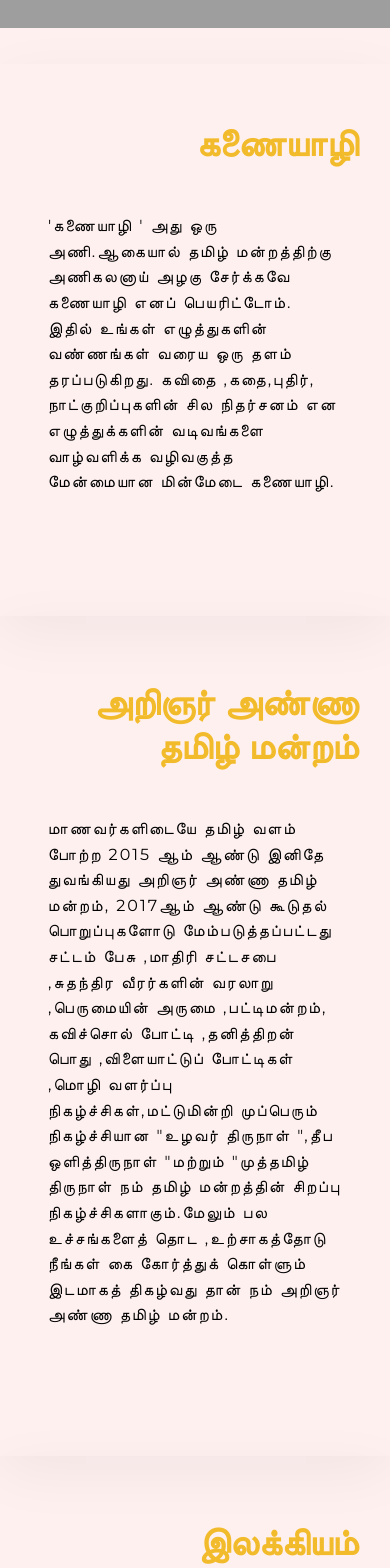
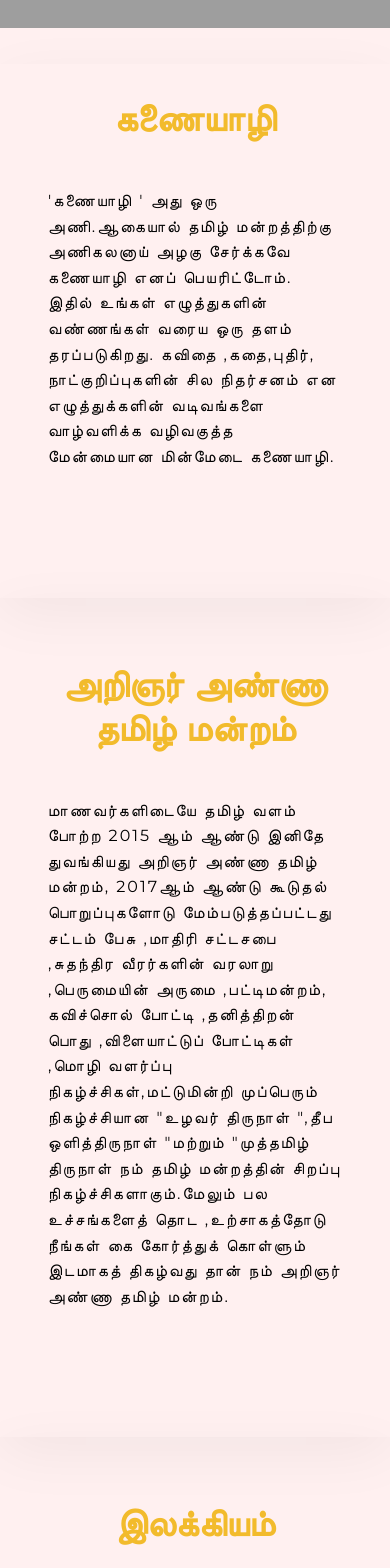
Before and after one commit to kishorekrrish3/Kanaiyali, a Next.js app: page / in a window 390 px wide. Shown: the part 960-2528 px from the top of the page. Built offline with nearby package versions, Linux system fonts and the light colour scheme; grey boxes are pictures that could not be loaded.

Commit message:
few changes made

```diff
--- a/src/pages/Main/HomeContent/HomeContent.css
+++ b/src/pages/Main/HomeContent/HomeContent.css
@@ -2,6 +2,7 @@
   color: #f2bb2c;
   font-size: 46px;
   padding-left: 4rem;
+  text-align: center;
 }
 
 .content-1 {
@@ -10,12 +11,12 @@
   display: flex;
   flex-direction: column;
   justify-content: center;
-  height: 360px;
   box-shadow: 0px 16px 56px 0px rgba(0, 0, 0, 0.05);
+  padding-top: 2rem;
 }
 
 .content-1-text {
-  text-align: right;
+  text-align: left;
   width: 900px;
   font-size: 18px;
   font-weight: 400;
@@ -36,6 +37,7 @@
   color: #f2bb2c;
   font-size: 38px;
   padding-right: 4rem;
+  text-align: center;
 }
 
 .content-2 {
@@ -69,6 +71,7 @@
 .content-3-title {
   color: #f2bb2c;
   font-size: 46px;
+  text-align: center;
 }
 
 .content-3 {
@@ -82,7 +85,7 @@
 }
 
 .content-3-text {
-  text-align: justify;
+  text-align: left;
   width: 1260px;
   font-size: 18px;
   font-weight: 400;
@@ -175,12 +178,13 @@
   }
   .content-4-title {
     font-size: 28px;
+    text-align: center;
   }
   .content-1-title,
   .content-2-title,
   .content-3-title {
     font-size: 32px;
-    text-align: right;
+    text-align: center;
     padding: 0;
   }
   .content-1-text,
@@ -198,6 +202,7 @@
   .content-3-title,
   .content-4-title {
     font-size: 28px;
+    text-align: center;
   }
   .content-1-text,
   .content-2-text,
@@ -208,6 +213,7 @@
   }
   .content-3-title {
     width: 100%;
+    text-align: center;
   }
 }
 
@@ -273,6 +279,7 @@
   .content-2-title,
   .content-3-title {
     font-size: 38px;
+    text-align: center;
   }
 }
 
@@ -281,7 +288,7 @@
   .content-2-title,
   .content-3-title {
     font-size: 36px;
-    text-align: right;
+    text-align: center;
     justify-content: flex-end;
   }
   .img-slideshow {
```
Also changed, not shown: src/pages/master.css (+6 -6 lines).
